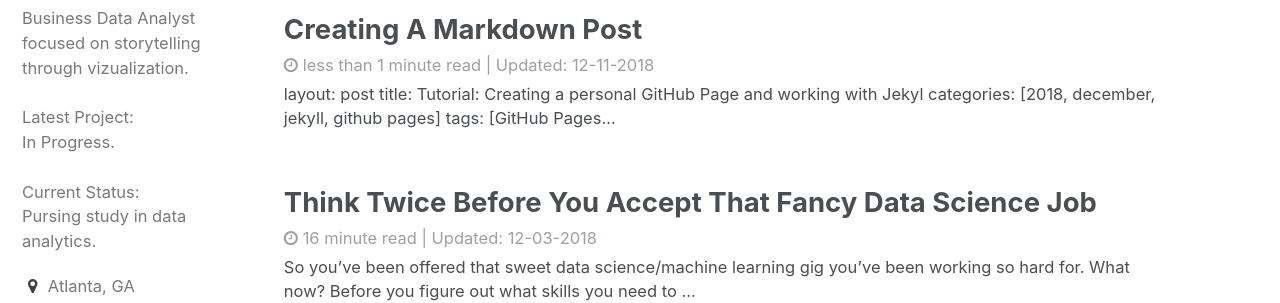
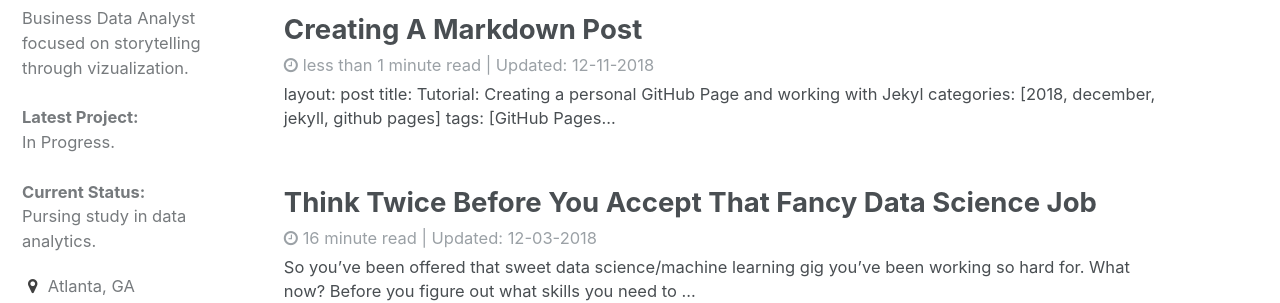
Before and after one commit to loganblackstad/loganblackstad.github.io, a Jekyll site: the page built from index.html, in a window 1280 px wide. Shown: the part 294-597 px from the top of the page. Built offline with Jekyll 4.4.1, drawn with Linux system fonts in a browser that asks for light colours; the list of posts is cut into pages by our own code.

```diff
--- a/_config.yml
+++ b/_config.yml
@@ -81,7 +81,7 @@ analytics:
 author:
   name             : "Logan Blackstad"
   avatar           : https://avatars0.githubusercontent.com/u/26091324
-  bio              : "Business Data Analyst focused on storytelling through vizualization. <br><br> Latest Project: <br>In Progress. <br><br> Current Status: <br>Pursing study in data analytics."
+  bio              : "Business Data Analyst focused on storytelling through vizualization. <br><br> <strong>Latest Project:</strong> <br>In Progress. <br><br> <strong>Current Status:</strong> <br>Pursing study in data analytics."
   location         : "Atlanta, GA"
   email            : logan.blackstad@gmail.com
   uri              :
```
